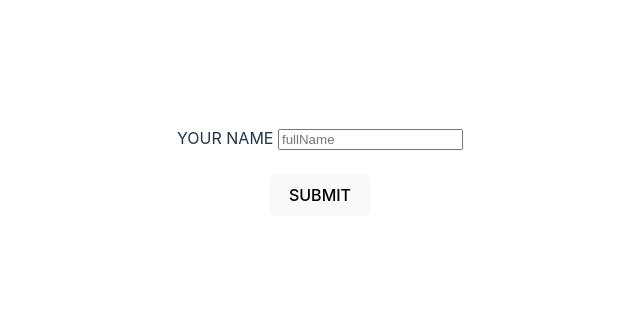
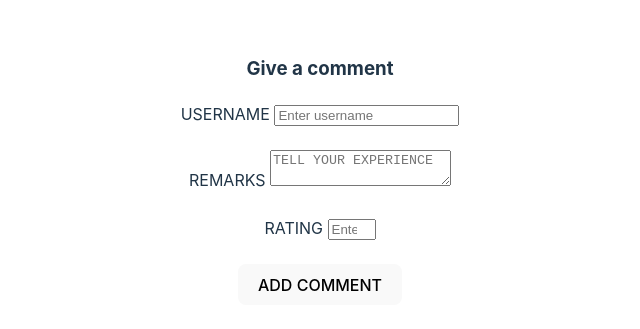
Before and after one commit to Ashishworks/REACT, a React (Vite) app in the folder project2/: page / in a window 1280 px wide. Shown: the part 229-558 px from the top of the page, without its empty margins (320-960 px from the left). Built offline with nearby package versions, Linux system fonts and the light colour scheme.

Commit message:
comment having username ,comment and rating

```diff
--- a/project2/src/App.jsx
+++ b/project2/src/App.jsx
@@ -12,6 +12,8 @@ import TicketNum from './ticketnum.jsx'
 import Lottery from './lottery.jsx'
 import { sum } from './help.js'
 import Form from './forms.jsx'
+import FormObj from './formobj.jsx'
+import Comments from './comments.jsx'
 
 function App() {
   // let winCondition=(ticket)=>{
@@ -30,7 +32,9 @@ function App() {
       // <TicketNum arr={[1,2,3,4,5]}/> */}
       // <Lottery n={3} c={winCondition}/>
       // </div>
-      <Form/>
+      // <Form/>
+      // <FormObj/>
+      <Comments/>
       )
 }
 
--- /dev/null
+++ b/project2/src/comments.jsx
@@ -0,0 +1,43 @@
+import { useState } from "react"
+
+export default function Comments() {
+    let [changes, setchanges] = useState({
+        username: "",
+        remarks: "",
+        rating: ""
+    })
+    let anyChanges = (event) => {
+        setchanges((obj) => {
+            return { ...obj, [event.target.name]: event.target.value } // these square brackets shows computed property name which means variable inside the [] is not actually property name but it contains the name so first the evaluated from it then used
+        })
+    }
+    let submit = (event) => {
+        event.preventDefault()
+        console.log(changes);
+        setchanges({
+            username: "",
+            remarks: "",
+            rating: ""
+        })
+    }
+    return (
+        <div>
+            <h3>Give a comment</h3>
+            <form onSubmit={submit}>
+                <label htmlFor="un">USERNAME   </label>
+                <input placeholder="Enter username" name="username" id="un" onChange={anyChanges} value={changes.username}></input>
+                <br></br>
+                <br></br>
+                <label htmlFor="rm">REMARKS   </label>
+                <textarea placeholder="TELL YOUR EXPERIENCE" name="remarks" id="rm" onChange={anyChanges} value={changes.remarks}></textarea>
+                <br></br>
+                <br></br>
+                <label htmlFor="pw">RATING   </label>
+                <input placeholder="Enter password" name="rating" id="pw" type="number" min={1} max={5} onChange={anyChanges} value={changes.rating}></input>
+                <br></br>
+                <br></br>
+                <button>ADD COMMENT</button>
+            </form>
+        </div>
+    )
+}
--- /dev/null
+++ b/project2/src/formobj.jsx
@@ -0,0 +1,40 @@
+import { useState } from "react"
+
+export default function FormObj(){
+    let [changes,setchanges]=useState({
+        fullname: "",
+        username: "",
+        password: ""
+    })
+    let anyChanges=(event)=>{
+        setchanges((obj)=>{
+            return {...obj,[event.target.name]: event.target.value} // these square brackets shows computed property name which means variable inside the [] is not actually property name but it contains the name so first the evaluated from it then used
+        })
+    }
+    let submit=(event)=>{
+        event.preventDefault()
+        console.log(changes);
+        setchanges({
+            fullname: "",
+            username: "",
+            password: ""
+        })
+    }
+    return(
+        <form onSubmit={submit}>
+            <label htmlFor="fn">FULL NAME   </label>
+            <input placeholder="Enter fullName" name="fullname" id="fn" onChange={anyChanges} value={changes.fullname}></input>
+            <br></br>
+            <br></br>
+            <label htmlFor="un">USERNAME   </label>
+            <input placeholder="Enter username" name="username" id="un" onChange={anyChanges} value={changes.username}></input>
+            <br></br>
+            <br></br>
+            <label htmlFor="pw">PASSWORD   </label>
+            <input placeholder="Enter password" name="password" id="pw" type="password" onChange={anyChanges} value={changes.password}></input>
+            <br></br>
+            <br></br>
+            <button>SUBMIT</button>
+        </form>
+    )
+}
```
